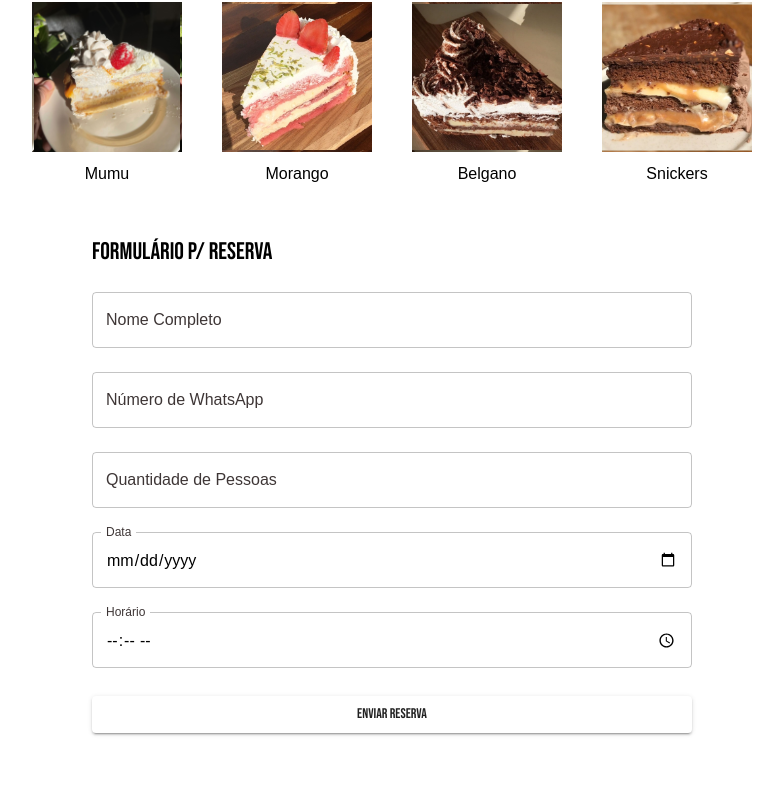
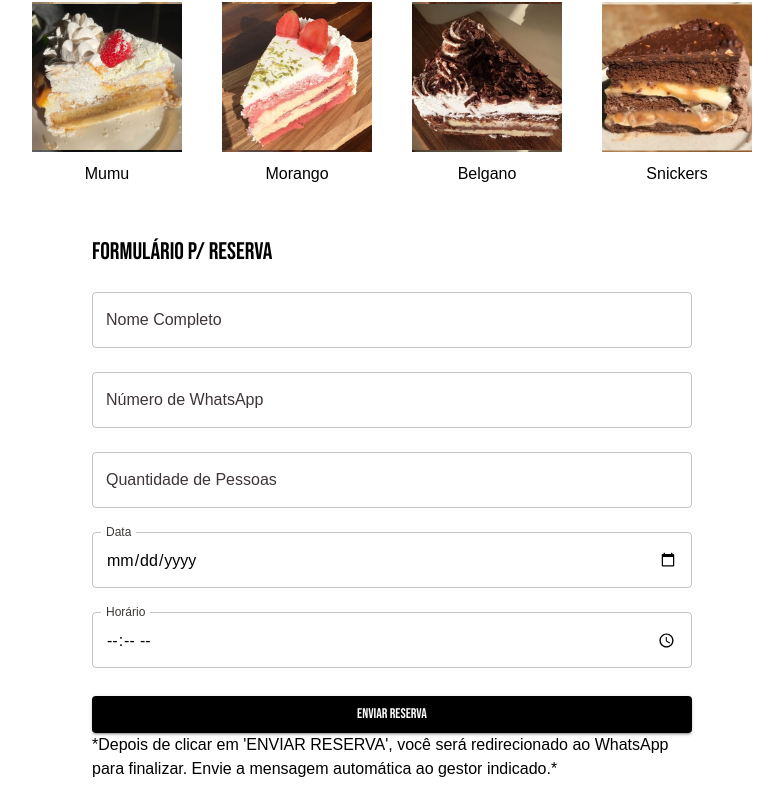
Before and after one commit to juliohsu/kroissant-frontend, a React (Create React App) app: page /reserva in a window 1280 px wide. Shown: the part 991-1797 px from the top of the page, without its empty margins (248-1031 px from the left). Before the commit the page ends 1744 px from the top, so only its background shows below. Built offline with nearby package versions, Linux system fonts and the light colour scheme; a web font is replaced by a local one.

Commit message:
update ENVIAR RESERVA button and adding caution sign

```diff
--- a/src/pages/Reserva/Reserva.tsx
+++ b/src/pages/Reserva/Reserva.tsx
@@ -311,12 +311,17 @@ const Reserva: React.FC = () => {
         />
         <Button
           variant="contained"
-          color="primary"
+          color="secondary"
           onClick={handleSubmit}
           sx={{ marginTop: "20px", width: "100%", maxWidth: "600px" }}
         >
           Enviar Reserva
         </Button>
+        <Typography variant="body1" gutterBottom>
+          *Depois de clicar em 'ENVIAR RESERVA', você será redirecionado ao
+          WhatsApp para finalizar. Envie a mensagem automática ao gestor
+          indicado.*
+        </Typography>
       </Box>
     </CenteredBox>
   );
```
Also changed, not shown: src/assets/chiffoncake-mumu.jpg.
